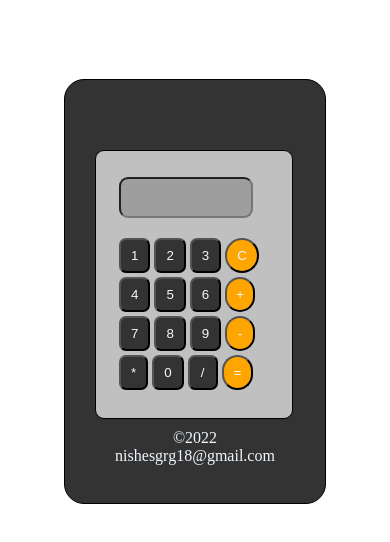
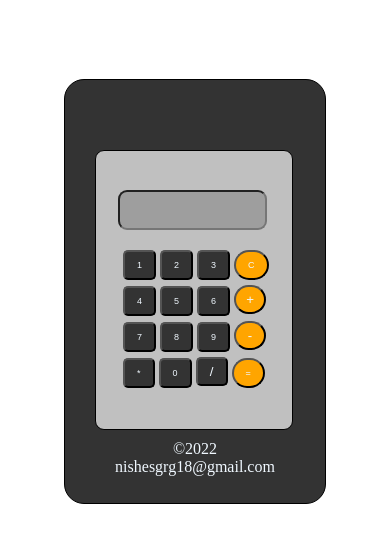
Before and after one commit to nishesgrg19/Calculator-FInalApp, a plain HTML site: page index.html in a window 390 px wide. Shown: the part 88-630 px from the top of the page. Drawn offline with Linux system fonts and the light colour scheme.

Commit message:
final_app_calculator

```diff
--- a/css/style.css
+++ b/css/style.css
@@ -27,9 +27,11 @@ border: 1px solid black;width: 230px;}
 input{background-color: #333333;color: aliceblue;border-radius: 10px;}
 p{text-align: center;margin-top: 10px;color: aliceblue;}
 
+
+
 @media (max-width:500px){
     .cal1{width: 310px;margin: auto;margin-top: 80px;}
-.btn{padding: 8px 10px;margin: 2px 0px}
+.btn{padding: 8px 12px;margin: 2px 0px;font-size: 9px;}
 form{width: 200px;height: 370px;
     border: 1px solid black;
     padding: 50px 30px;height: 430px;border-radius: 20px;margin: 100px auto;background-color: #333333;
@@ -40,15 +42,17 @@ form{width: 200px;height: 370px;
 #screen{background-color: #9E9E9E;
     color: black;
     border-radius: 9px;
-    font-size: 32px;
-    width: 130px;
-    padding: 0;
+    font-size: 18px;
+    width: 137px;
+    padding-top: 5px;
     text-align: right;
+    margin-left: 14px;
     }
-.btnc{width: 30px;height: 35.44px;}
-.ibtn{padding: 26px 23px;border: 1px solid black;border-radius: 9px;background-color: silver;margin-top:20px;
-border: 1px solid black;width: 150px;}
-#cl{background-color: orange;border-radius: 44px;}
+    .main-btn{margin-left: 19px;}
+.btnc{width: 32px;height: 29px;margin-top: 3px;}
+.ibtn{padding:39px 8px;border: 1px solid black;border-radius: 9px;background-color: silver;margin-top:20px;
+border: 1px solid black;width: 180px;}
+#cl{background-color: orange;border-radius: 84px;}
 #cl1{background-color: orange;}
-input{background-color: #333333;color: aliceblue;border-radius: 7px;}
+input{background-color: #333333;color: aliceblue;border-radius: 5px;}
 }
--- a/index.html
+++ b/index.html
@@ -16,6 +16,7 @@
         <input type="text" name="answer" id="screen">
 
        <br> <br>
+       <div class="main-btn">
         <input type="button" value="1" class="btn">
         <input type="button" value="2" class="btn">
         <input type="button" value="3" class="btn">
@@ -35,7 +36,7 @@
         <input type="button" value="0" class="btn">
         <input type="button" value="/" class="btnc">
         <input type="button" value="=" class="btn" id="cl">
-
+    </div>
         </div>
         <p>©2022 nishesgrg18@gmail.com </p>
     </form>
```
